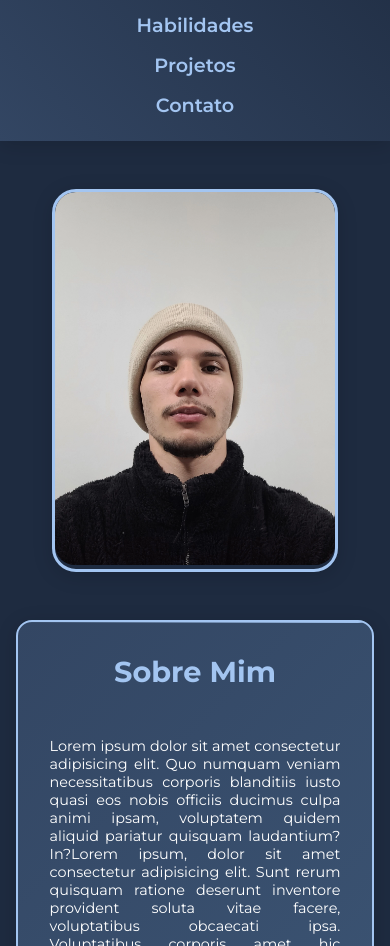
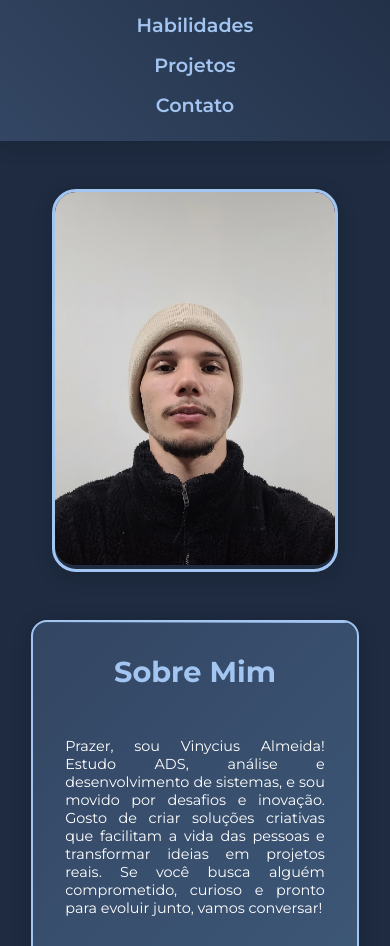
Before and after one commit to Gestao-de-Performance/projeto-final-VinyciusAlmeida, a plain HTML site: page index.html in a window 390 px wide. Shown: the part 154-1100 px from the top of the page. Drawn offline with Linux system fonts and the light colour scheme.

Commit message:
Finalização do site
ajustes finais completos

```diff
--- a/css/style.css
+++ b/css/style.css
@@ -697,6 +697,11 @@ h2, a{
             /*Celular*/
 
 @media screen and (max-width:767px) {
+    .marginSite{
+        margin: 4% 8%;
+        transition: var(--transition-smooth);
+    }
+
     /*Inicio Menu*/
     .containerMenu{
         color: var(--cor-texto);
--- a/index.html
+++ b/index.html
@@ -30,7 +30,9 @@
                 </div><!--esquerda-->
                 <div id="sobre" class="containerSobre">
                     <h2>Sobre Mim</h2>
-                    <p>Lorem ipsum dolor sit amet consectetur adipisicing elit. Quo numquam veniam necessitatibus corporis blanditiis iusto quasi eos nobis officiis ducimus culpa animi ipsam, voluptatem quidem aliquid pariatur quisquam laudantium? In?Lorem ipsum, dolor sit amet consectetur adipisicing elit. Sunt rerum quisquam ratione deserunt inventore provident soluta vitae facere, voluptatibus obcaecati ipsa. Voluptatibus corporis amet hic praesentium alias velit laudantium quisquam.lorem ipsum Lorem ipsum dolor sit amet consectetur adipisicing elit. Cumque nisi reprehenderit aliquid tempore expedita atque quas, qui saepe in error id delectus nam odit distinctio excepturi quo quod voluptatum perspiciatis! Lorem ipsum dolor sit amet consectetur adipisicing elit. Tenetur odit voluptatum blanditiis sequi tempore quas ipsum tempora aliquid eos fugiat. Sunt, blanditiis nemo? Enim assumenda tempore nam temporibus a nesciunt.</p>
+                    <p>
+                        Prazer, sou Vinycius Almeida! Estudo ADS, análise e desenvolvimento de sistemas, e sou movido por desafios e inovação. Gosto de criar soluções criativas que facilitam a vida das pessoas e transformar ideias em projetos reais. Se você busca alguém comprometido, curioso e pronto para evoluir junto, vamos conversar!
+                    </p>
                 </div><!--direita-->
             </section><!--Sobre Mim-->
             <section id="habilidades-section">
```
